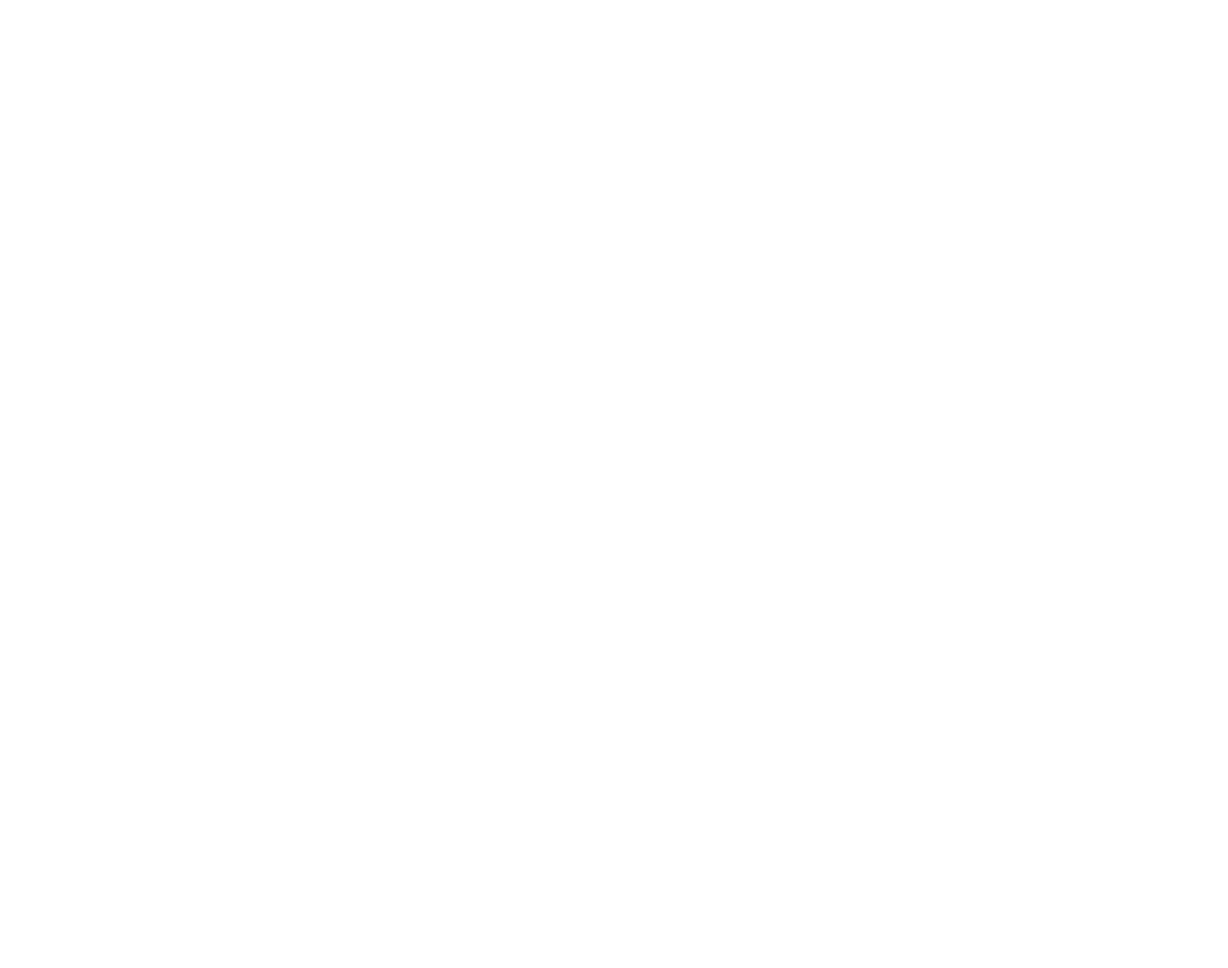
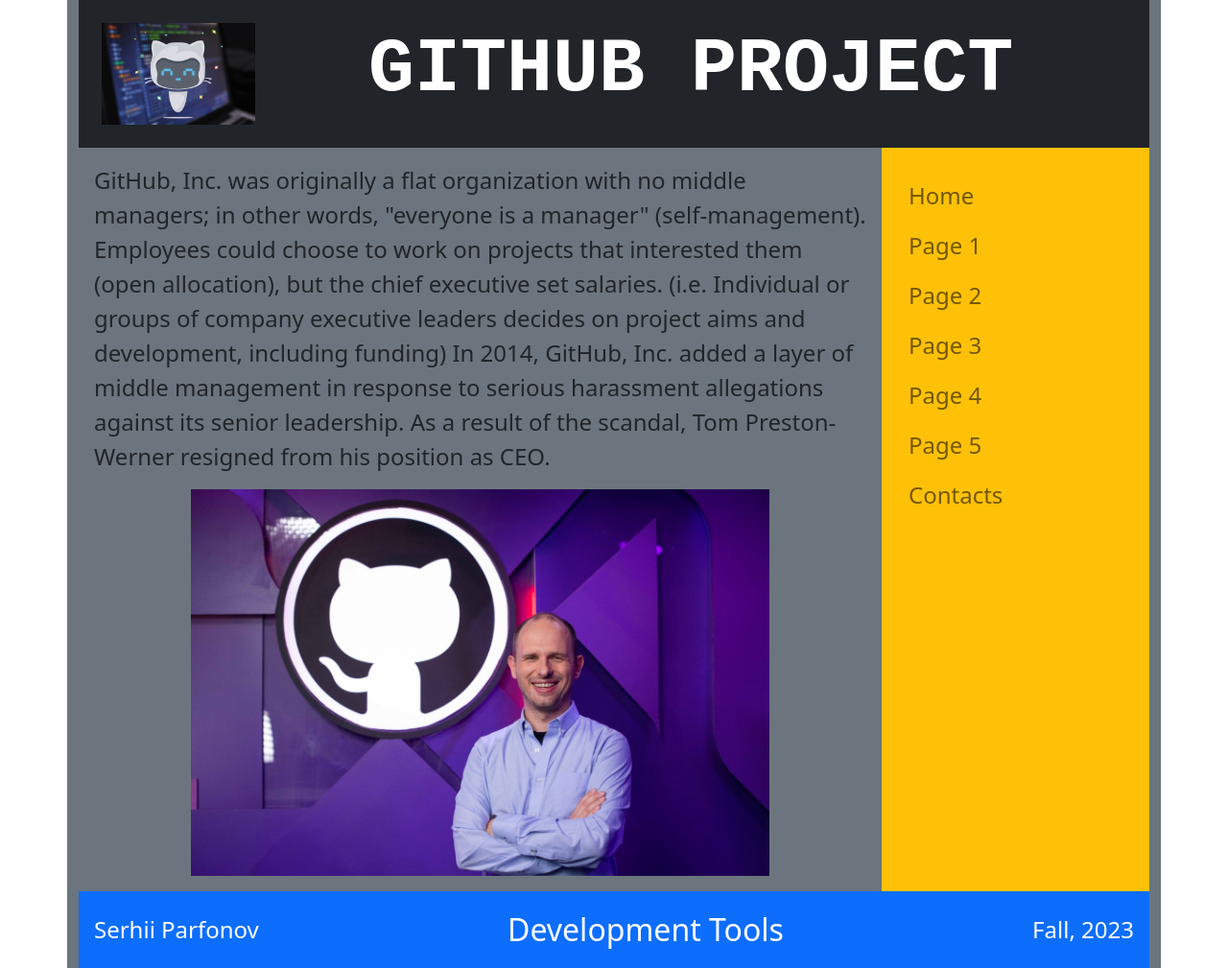
Before and after one commit to SerhiiParfonov/DevProject, a plain HTML site: page page3.html in a window 1280 px wide. Shown: the whole page at 96% size. Before the commit the page ends 800 px from the top, so only its background shows below. Drawn offline with nearby package versions, Linux system fonts and the light colour scheme.

Commit message:
Content Created.
Description Added, Pictures uploaded, Changed Layout.

```diff
--- a/page3.html
+++ b/page3.html
@@ -1 +1,106 @@
-<!DOCTYPE>
+<!doctype html>
+<html lang="en">
+
+<head>
+  <title>Page 2</title>
+  <!-- Required meta tags -->
+  <meta charset="utf-8">
+  <meta name="viewport" content="width=device-width, initial-scale=1, shrink-to-fit=no">
+
+  <!-- Bootstrap CSS v5.2.1 -->
+  <link href="https://cdn.jsdelivr.net/npm/bootstrap@5.2.1/dist/css/bootstrap.min.css" rel="stylesheet"
+    integrity="sha384-iYQeCzEYFbKjA/T2uDLTpkwGzCiq6soy8tYaI1GyVh/UjpbCx/TYkiZhlZB6+fzT" crossorigin="anonymous">
+
+</head>
+<style>
+  .header {
+    font-size: 5rem;
+    font-family: monospace;
+    font-weight: 800;
+  }
+  .course {
+    font-size: 2rem;
+  }
+  .name, .year {
+    font-size: 1.5rem;
+  }
+  p, .navbar {
+    font-size: 1.5rem;
+  }
+  .education {
+    max-width: 15%;
+  }
+</style>
+<body class="">
+     <!-- CONTAINER START -->
+    <div class="container col bg-secondary h-100">
+        <!-- HEADER START -->
+        <div class="header bg-dark d-flex p-4 align-items-center text-white"><img src="./img/github9.jpg" class="mr-auto education"><h1 class="mx-auto header">GITHUB PROJECT</h1></div><!-- HEADER END -->
+        <!-- MENU AND CONTENT START -->
+        <div class="contcontainer d-flex ">
+
+        <!-- CONTENT START -->
+        <div class="content1 p-3 col-9 d-flex flex-column justify-content-center">
+          <p class="">GitHub, Inc. was originally a flat organization with no middle managers;
+            in other words, "everyone is a manager" (self-management). Employees could choose
+            to work on projects that interested them (open allocation), but the chief executive set salaries.
+            (i.e. Individual or groups of company executive leaders decides on project aims and development, including
+            funding)
+            In 2014, GitHub, Inc. added a layer of middle management in response to serious harassment allegations against
+            its senior leadership. As a result of the scandal, Tom Preston-Werner resigned from his position as CEO.
+            </p>
+            <img src="./img/github8.jpg" class="w-75 mx-auto">
+        </div><!-- CONTENT END -->
+        <!-- SIDEBAR START -->
+        <div class="sidebar p-3 col bg-warning d-flex">
+            <!-- LINKS STARTED -->
+            <nav class="navbar mb-auto text-white">
+              <div class="container-fluid">
+                <ul class="navbar-nav">
+                  <li class="nav-item">
+                    <a class="nav-link" href="./index.html">Home</a>
+                  </li>
+                  <li class="nav-item">
+                    <a class="nav-link" href="./page1.html">Page 1</a>
+                  </li>
+                  <li class="nav-item">
+                    <a class="nav-link" href="./page2.html">Page 2</a>
+                  </li>
+                  <li class="nav-item">
+                    <a class="nav-link" href="./page3.html">Page 3</a>
+                  </li>
+                  <li class="nav-item">
+                    <a class="nav-link" href="./page4.html">Page 4</a>
+                  </li>
+                  <li class="nav-item">
+                    <a class="nav-link" href="./page5.html">Page 5</a>
+                  </li>
+                  <li class="nav-item">
+                    <a class="nav-link" href="./contact.html">Contacts</a>
+                  </li>
+                </ul>
+              </div>
+            </nav><!-- LINKS END -->
+          </div><!-- SIDEBAR END -->
+        </div><!-- MENU AND CONTENT END -->
+        <!-- FOOTER START -->
+        <div class="footer d-flex align-items-center bg-primary text-white p-3">
+            <div class="name">Serhii Parfonov</div>
+            <div class="course mx-auto">Development Tools</div>
+            <div class="year">Fall, 2023</div>
+        </div><!-- FOOTER END -->
+    </div><!-- CONTAINER END -->
+
+
+
+  <!-- Bootstrap JavaScript Libraries -->
+  <script src="https://cdn.jsdelivr.net/npm/@popperjs/core@2.11.6/dist/umd/popper.min.js"
+    integrity="sha384-oBqDVmMz9ATKxIep9tiCxS/Z9fNfEXiDAYTujMAeBAsjFuCZSmKbSSUnQlmh/jp3" crossorigin="anonymous">
+  </script>
+
+  <script src="https://cdn.jsdelivr.net/npm/bootstrap@5.2.1/dist/js/bootstrap.min.js"
+    integrity="sha384-7VPbUDkoPSGFnVtYi0QogXtr74QeVeeIs99Qfg5YCF+TidwNdjvaKZX19NZ/e6oz" crossorigin="anonymous">
+  </script>
+</body>
+
+</html>
```
Also changed, not shown: img/github8.jpg (added), img/github9.jpg (added).
